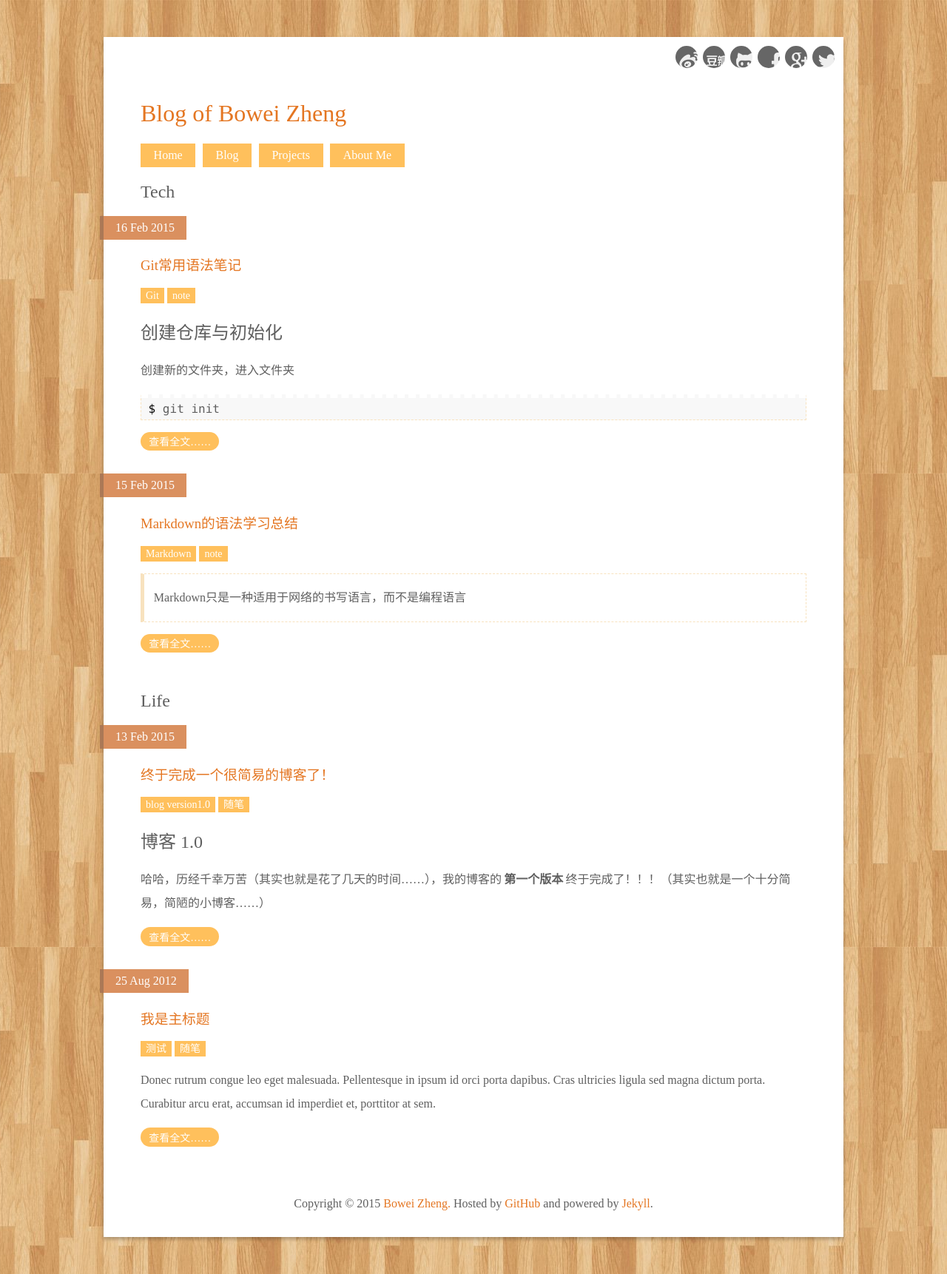
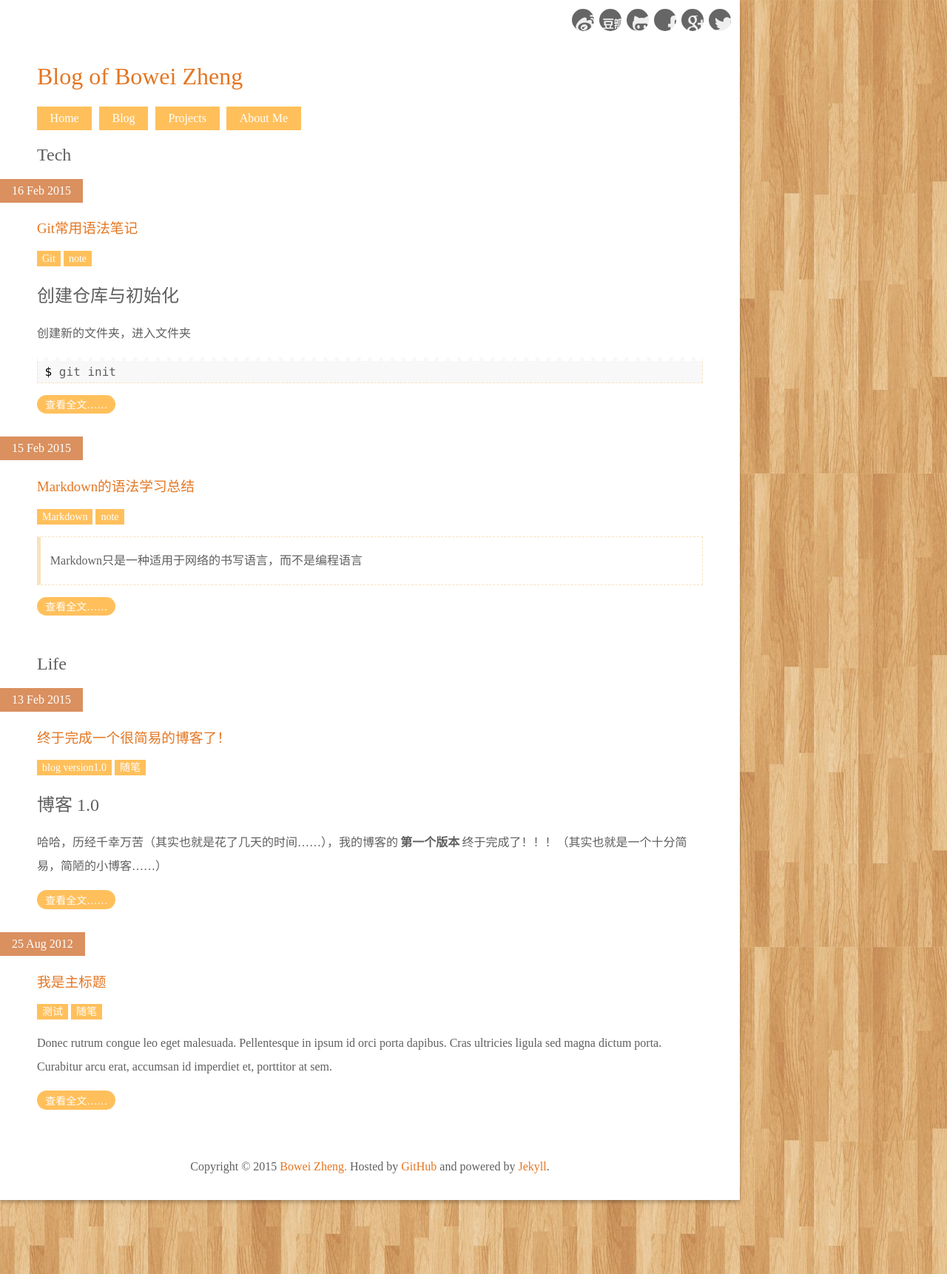
Before and after one commit to wynn719/blog, a Jekyll site: the page built from index.html, in a window 1280 px wide. Shown: the whole page at 74% size. Built offline with Jekyll 4.4.1, drawn with Linux system fonts in a browser that asks for light colours; comment, search, counter and statistics services are not loaded.

Commit message:
update default.css

```diff
--- a/css/default.css
+++ b/css/default.css
@@ -81,6 +81,7 @@
 @media screen and ( max-width: 1024px ){
 	#wrapper{
 		width: 78.1%;
+		margin: 50px auto;
 	}
 	h1{ font-size: 2.75em; }
 	h2{ font-size: 2.125em; }
@@ -92,6 +93,7 @@
 @media screen and ( max-width: 720px ) {
 	#wrapper{
 		width: 83.3%;
+		margin: 40px auto;
 	}
 	h1{ font-size: 2.125em; }
 	h2{ font-size: 1.75em; }
@@ -121,7 +123,6 @@
 #wrapper{
 	max-width: 1000px;
 	height: auto;
-	margin: 50px auto;
 	background-color: white;
 	box-shadow: 0 3px 5px rgba(0,0,0,0.26);
 		-moz-box-shadow: 0 3px 5px rgba(0,0,0,0.26);
```
